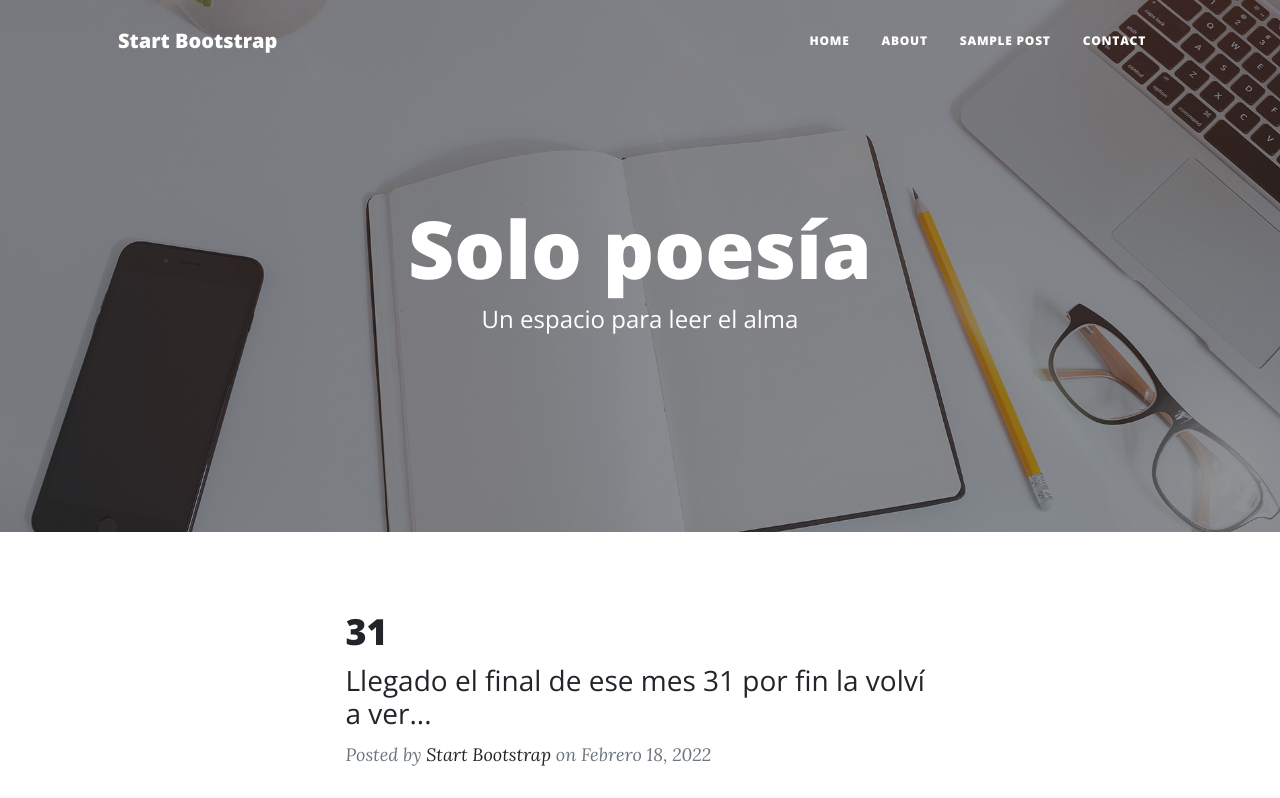
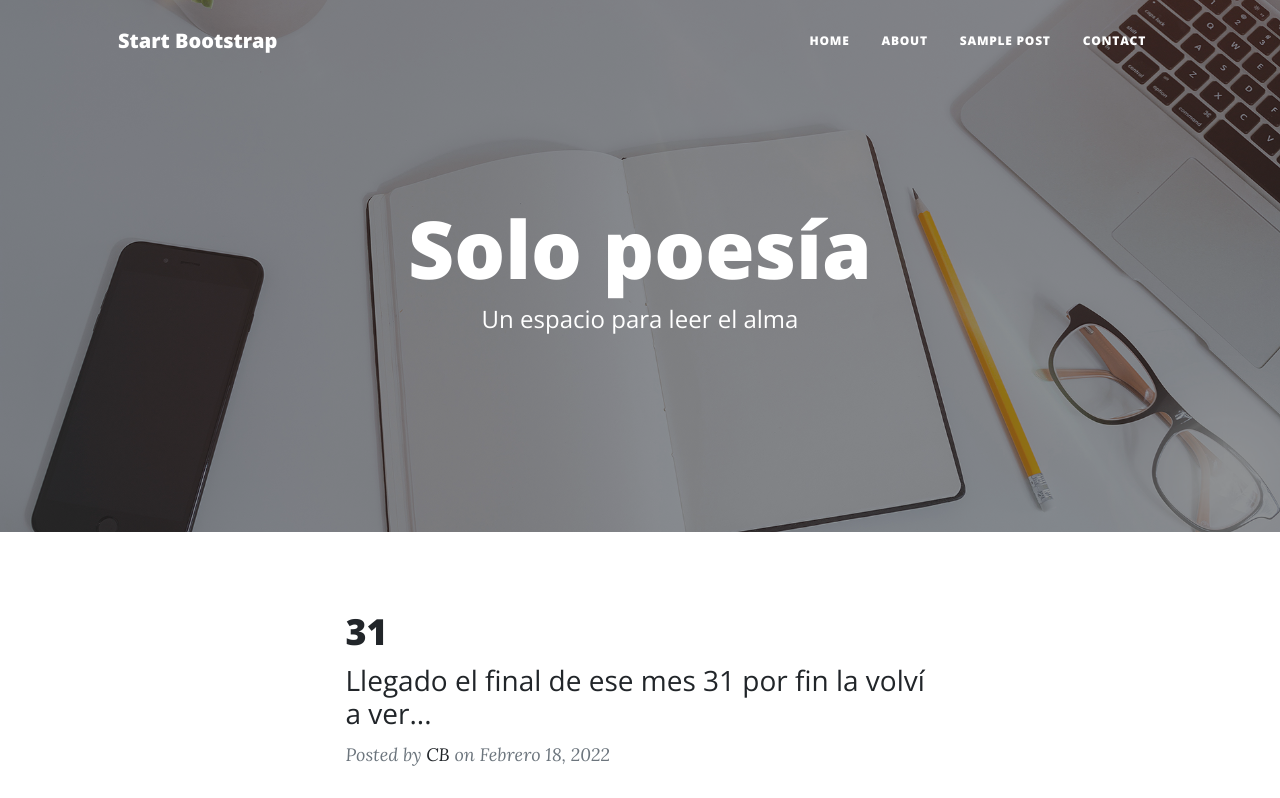
Before and after one commit to AleNC10/Solopoesia, a plain HTML site: page index.html in a window 1280 px wide. Shown: the top 798 px of the page. Drawn offline with nearby package versions, Linux system fonts and the light colour scheme.

Commit message:
Update index.html

```diff
--- a/index.html
+++ b/index.html
@@ -59,7 +59,7 @@
                         </a>
                         <p class="post-meta">
                             Posted by
-                            <a href="#!">Start Bootstrap</a>
+                            <a href="https://www.instagram.com/christobalbernard4/">CB</a>
                             on Febrero 18, 2022
                         </p>
                     </div>
```
